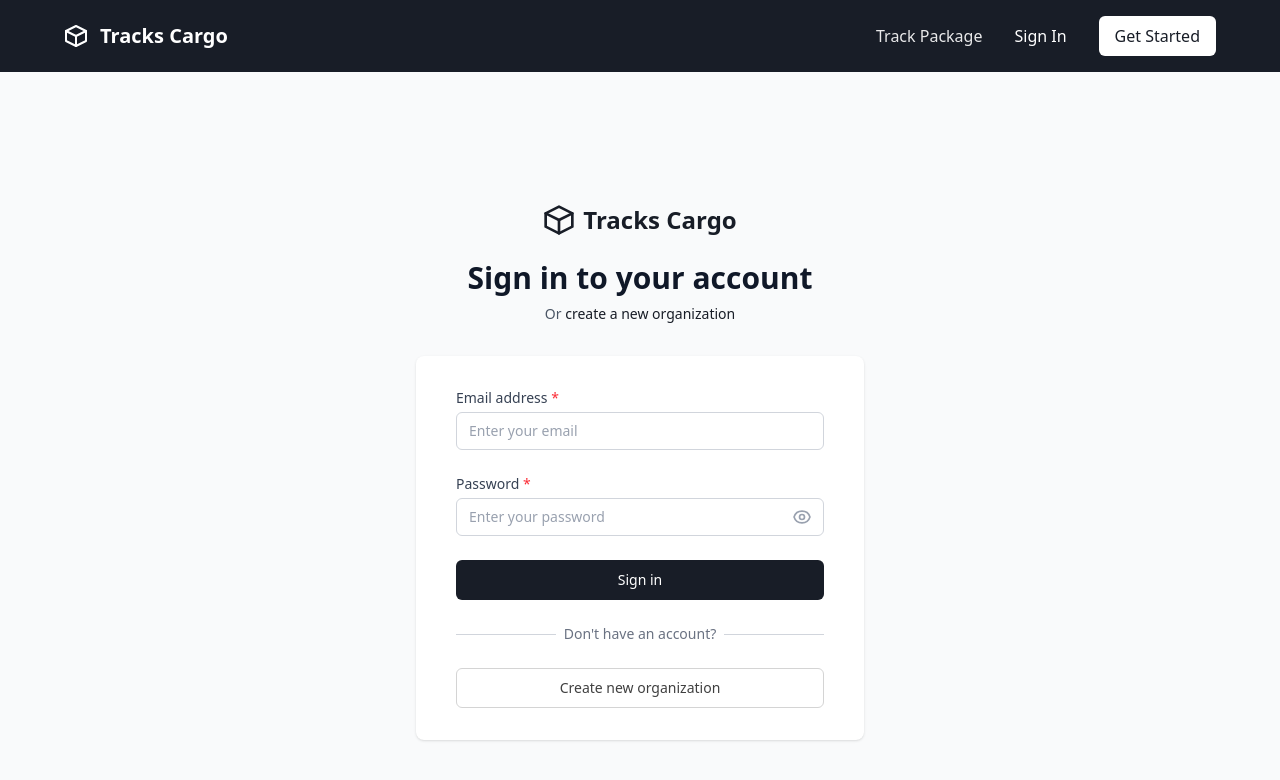
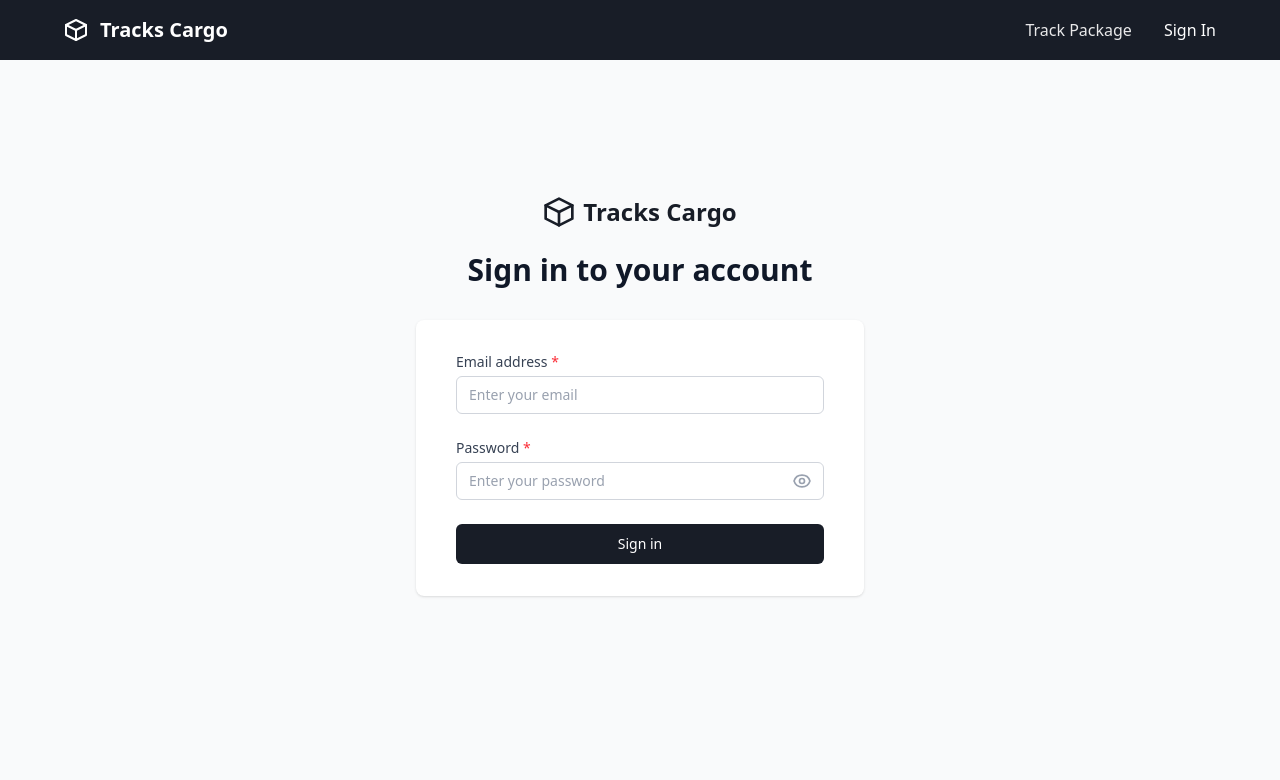
Before and after one commit to jaimegomez1994/trackscargo-front, a React (Vite) app: page /login in a window 1280 px wide. Shown: the top 780 px of the page. Built offline with nearby package versions, Linux system fonts and the light colour scheme.

Commit message:
Hide sign up

```diff
--- a/src/components/navbar/NavLinks.tsx
+++ b/src/components/navbar/NavLinks.tsx
@@ -93,7 +93,8 @@ function NavLinks({ isMobile = false, onLinkClick }: NavLinksProps) {
             Sign In
           </Link>
 
-          <Link
+          {/* Hidden for now - Get Started button */}
+          {/* <Link
             to="/signup"
             className={isMobile
               ? linkClassName("/signup")
@@ -102,7 +103,7 @@ function NavLinks({ isMobile = false, onLinkClick }: NavLinksProps) {
             onClick={onLinkClick}
           >
             Get Started
-          </Link>
+          </Link> */}
         </>
       )}
     </div>
--- a/src/pages/Login.tsx
+++ b/src/pages/Login.tsx
@@ -84,7 +84,8 @@ function Login() {
         <h2 className="mt-6 text-center text-3xl font-extrabold text-gray-900">
           Sign in to your account
         </h2>
-        <p className="mt-2 text-center text-sm text-gray-600">
+        {/* Hidden for now - Signup link */}
+        {/* <p className="mt-2 text-center text-sm text-gray-600">
           Or{' '}
           <Link
             to="/signup"
@@ -92,11 +93,11 @@ function Login() {
           >
             create a new organization
           </Link>
-        </p>
+        </p> */}
       </div>
 
       <div className="mt-8 sm:mx-auto sm:w-full sm:max-w-md">
-        <div className="bg-white py-8 px-4 shadow sm:rounded-lg sm:px-10">
+        <div className="bg-white py-8 px-4 shadow sm:rounded-lg sm:px-10 mb-32">
           <form className="space-y-6" onSubmit={handleSubmit}>
             {/* Error Message */}
             {(error || loginMutation.error) && (
@@ -175,8 +176,8 @@ function Login() {
             </Button>
           </form>
 
-          {/* Footer Links */}
-          <div className="mt-6">
+          {/* Hidden for now - Signup footer */}
+          {/* <div className="mt-6">
             <div className="relative">
               <div className="absolute inset-0 flex items-center">
                 <div className="w-full border-t border-gray-300" />
@@ -199,7 +200,7 @@ function Login() {
                 Create new organization
               </Button>
             </div>
-          </div>
+          </div> */}
         </div>
       </div>
     </div>
```
